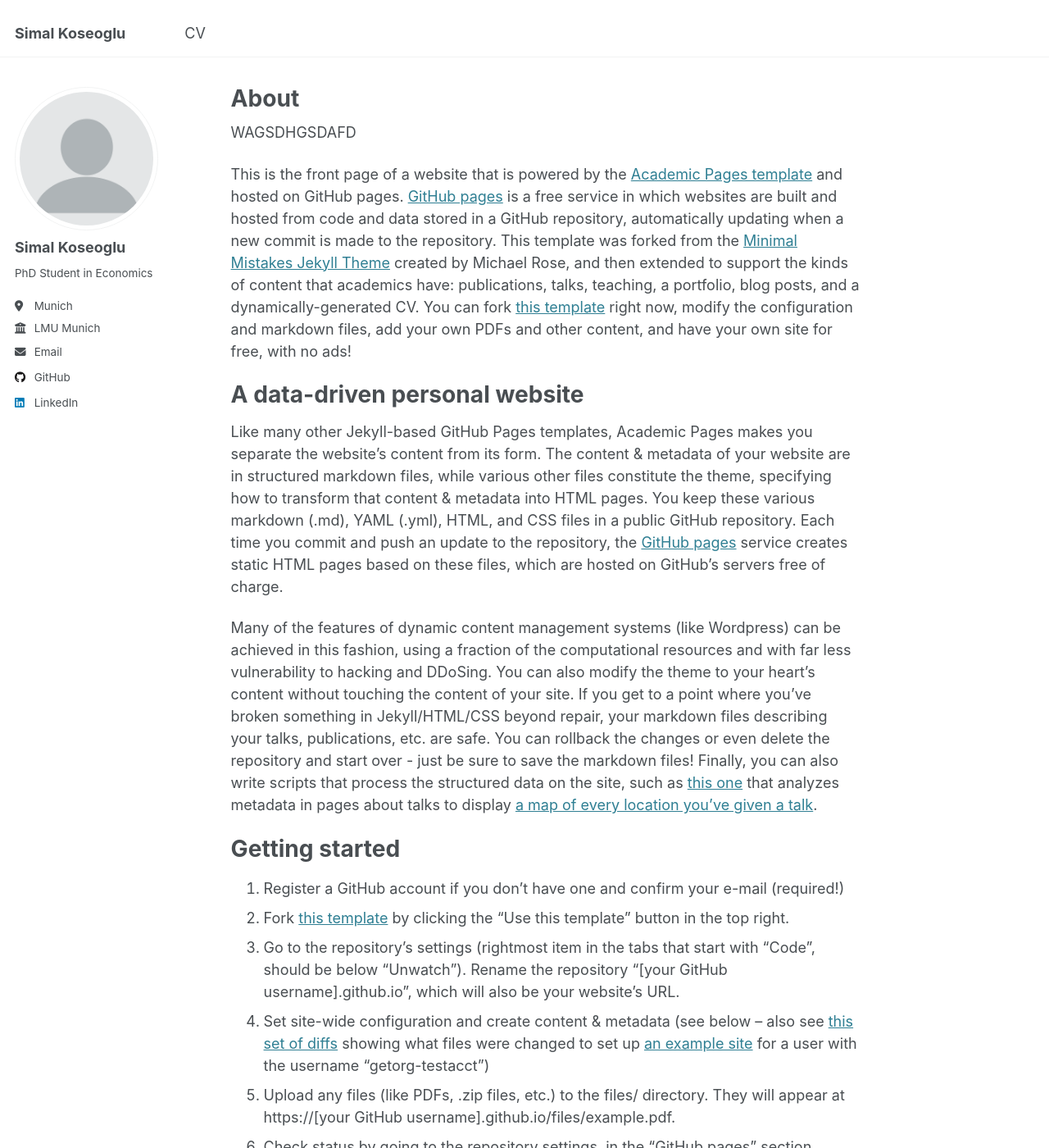
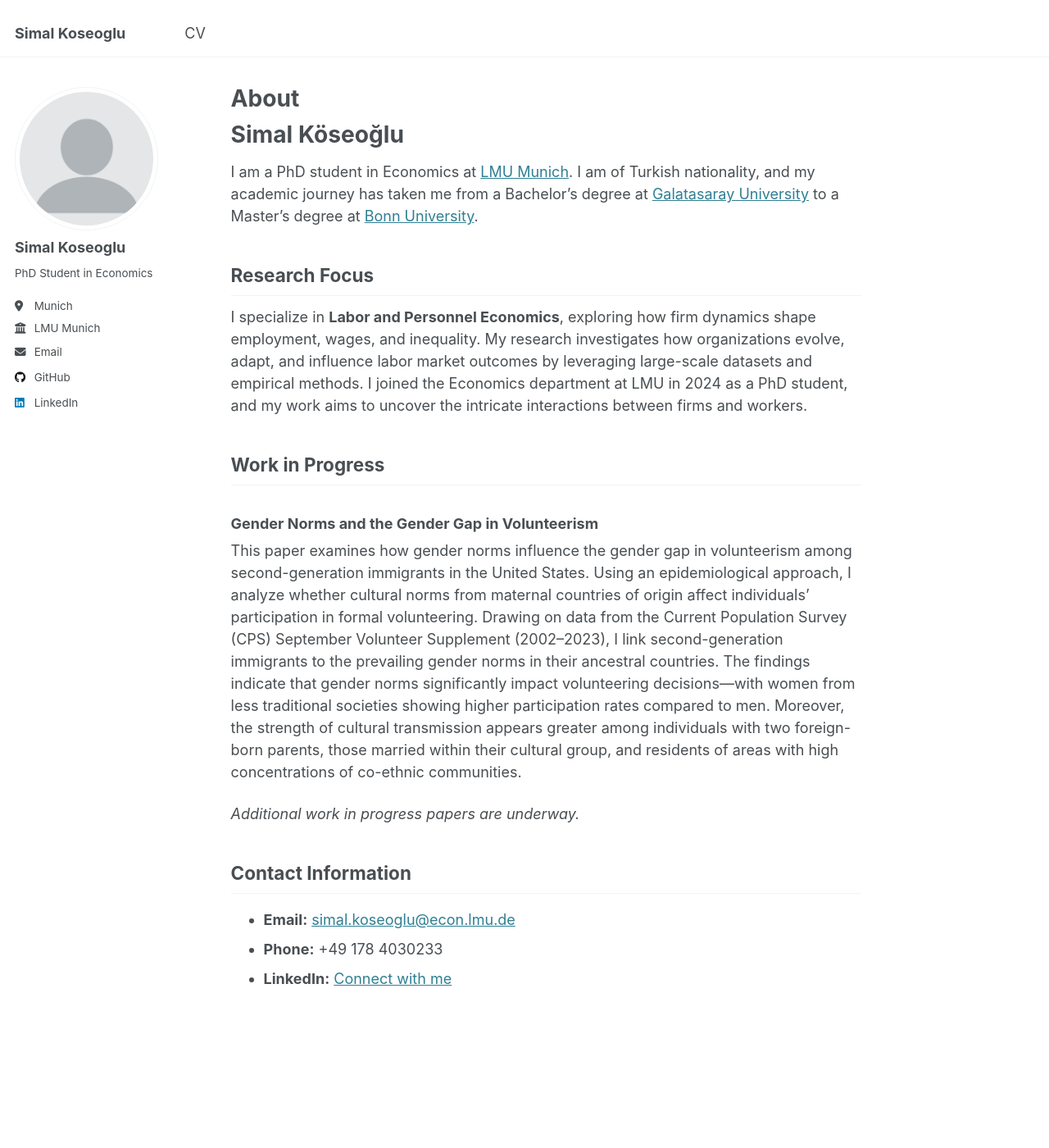
Before and after one commit to simalkoseoglu/simalkoseoglu.com, a Jekyll site: the page built from _pages/about.md, in a window 1280 px wide and 1400 px high. Shown: the whole window at 82% size. Built offline with Jekyll 4.4.1, drawn with Linux system fonts in a browser that asks for light colours; some of the changed text lies outside the part shown.

Commit message:
Update about.md
1

```diff
--- a/_pages/about.md
+++ b/_pages/about.md
@@ -6,45 +6,24 @@ redirect_from:
   - /about/
   - /about.html
 ---
-WAGSDHGSDAFD
+# Simal Köseoğlu
 
-This is the front page of a website that is powered by the [Academic Pages template](https://github.com/academicpages/academicpages.github.io) and hosted on GitHub pages. [GitHub pages](https://pages.github.com) is a free service in which websites are built and hosted from code and data stored in a GitHub repository, automatically updating when a new commit is made to the repository. This template was forked from the [Minimal Mistakes Jekyll Theme](https://mmistakes.github.io/minimal-mistakes/) created by Michael Rose, and then extended to support the kinds of content that academics have: publications, talks, teaching, a portfolio, blog posts, and a dynamically-generated CV. You can fork [this template](https://github.com/academicpages/academicpages.github.io) right now, modify the configuration and markdown files, add your own PDFs and other content, and have your own site for free, with no ads!
+I am a PhD student in Economics at [LMU Munich](https://www.en.econ.lmu.de/index.html). I am of Turkish nationality, and my academic journey has taken me from a Bachelor’s degree at [Galatasaray University](https://www.gsu.edu.tr/en) to a Master’s degree at [Bonn University](https://www.uni-bonn.de/en).
 
-A data-driven personal website
-======
-Like many other Jekyll-based GitHub Pages templates, Academic Pages makes you separate the website's content from its form. The content & metadata of your website are in structured markdown files, while various other files constitute the theme, specifying how to transform that content & metadata into HTML pages. You keep these various markdown (.md), YAML (.yml), HTML, and CSS files in a public GitHub repository. Each time you commit and push an update to the repository, the [GitHub pages](https://pages.github.com/) service creates static HTML pages based on these files, which are hosted on GitHub's servers free of charge.
+## Research Focus
 
-Many of the features of dynamic content management systems (like Wordpress) can be achieved in this fashion, using a fraction of the computational resources and with far less vulnerability to hacking and DDoSing. You can also modify the theme to your heart's content without touching the content of your site. If you get to a point where you've broken something in Jekyll/HTML/CSS beyond repair, your markdown files describing your talks, publications, etc. are safe. You can rollback the changes or even delete the repository and start over - just be sure to save the markdown files! Finally, you can also write scripts that process the structured data on the site, such as [this one](https://github.com/academicpages/academicpages.github.io/blob/master/talkmap.ipynb) that analyzes metadata in pages about talks to display [a map of every location you've given a talk](https://academicpages.github.io/talkmap.html).
+I specialize in **Labor and Personnel Economics**, exploring how firm dynamics shape employment, wages, and inequality. My research investigates how organizations evolve, adapt, and influence labor market outcomes by leveraging large-scale datasets and empirical methods. I joined the Economics department at LMU in 2024 as a PhD student, and my work aims to uncover the intricate interactions between firms and workers.
 
-Getting started
-======
-1. Register a GitHub account if you don't have one and confirm your e-mail (required!)
-1. Fork [this template](https://github.com/academicpages/academicpages.github.io) by clicking the "Use this template" button in the top right.
-1. Go to the repository's settings (rightmost item in the tabs that start with "Code", should be below "Unwatch"). Rename the repository "[your GitHub username].github.io", which will also be your website's URL.
-1. Set site-wide configuration and create content & metadata (see below -- also see [this set of diffs](http://archive.is/3TPas) showing what files were changed to set up [an example site](https://getorg-testacct.github.io) for a user with the username "getorg-testacct")
-1. Upload any files (like PDFs, .zip files, etc.) to the files/ directory. They will appear at https://[your GitHub username].github.io/files/example.pdf.
-1. Check status by going to the repository settings, in the "GitHub pages" section
+## Work in Progress
 
-Site-wide configuration
-------
-The main configuration file for the site is in the base directory in [_config.yml](https://github.com/academicpages/academicpages.github.io/blob/master/_config.yml), which defines the content in the sidebars and other site-wide features. You will need to replace the default variables with ones about yourself and your site's github repository. The configuration file for the top menu is in [_data/navigation.yml](https://github.com/academicpages/academicpages.github.io/blob/master/_data/navigation.yml). For example, if you don't have a portfolio or blog posts, you can remove those items from that navigation.yml file to remove them from the header.
+### Gender Norms and the Gender Gap in Volunteerism
 
-Create content & metadata
-------
-For site content, there is one markdown file for each type of content, which are stored in directories like _publications, _talks, _posts, _teaching, or _pages. For example, each talk is a markdown file in the [_talks directory](https://github.com/academicpages/academicpages.github.io/tree/master/_talks). At the top of each markdown file is structured data in YAML about the talk, which the theme will parse to do lots of cool stuff. The same structured data about a talk is used to generate the list of talks on the [Talks page](https://academicpages.github.io/talks), each [individual page](https://academicpages.github.io/talks/2012-03-01-talk-1) for specific talks, the talks section for the [CV page](https://academicpages.github.io/cv), and the [map of places you've given a talk](https://academicpages.github.io/talkmap.html) (if you run this [python file](https://github.com/academicpages/academicpages.github.io/blob/master/talkmap.py) or [Jupyter notebook](https://github.com/academicpages/academicpages.github.io/blob/master/talkmap.ipynb), which creates the HTML for the map based on the contents of the _talks directory).
+This paper examines how gender norms influence the gender gap in volunteerism among second-generation immigrants in the United States. Using an epidemiological approach, I analyze whether cultural norms from maternal countries of origin affect individuals’ participation in formal volunteering. Drawing on data from the Current Population Survey (CPS) September Volunteer Supplement (2002–2023), I link second-generation immigrants to the prevailing gender norms in their ancestral countries. The findings indicate that gender norms significantly impact volunteering decisions—with women from less traditional societies showing higher participation rates compared to men. Moreover, the strength of cultural transmission appears greater among individuals with two foreign-born parents, those married within their cultural group, and residents of areas with high concentrations of co-ethnic communities.
 
-**Markdown generator**
+*Additional work in progress papers are underway.*
 
-The repository includes [a set of Jupyter notebooks](https://github.com/academicpages/academicpages.github.io/tree/master/markdown_generator
-) that converts a CSV containing structured data about talks or presentations into individual markdown files that will be properly formatted for the Academic Pages template. The sample CSVs in that directory are the ones I used to create my own personal website at stuartgeiger.com. My usual workflow is that I keep a spreadsheet of my publications and talks, then run the code in these notebooks to generate the markdown files, then commit and push them to the GitHub repository.
+## Contact Information
 
-How to edit your site's GitHub repository
-------
-Many people use a git client to create files on their local computer and then push them to GitHub's servers. If you are not familiar with git, you can directly edit these configuration and markdown files directly in the github.com interface. Navigate to a file (like [this one](https://github.com/academicpages/academicpages.github.io/blob/master/_talks/2012-03-01-talk-1.md) and click the pencil icon in the top right of the content preview (to the right of the "Raw | Blame | History" buttons). You can delete a file by clicking the trashcan icon to the right of the pencil icon. You can also create new files or upload files by navigating to a directory and clicking the "Create new file" or "Upload files" buttons.
-
-Example: editing a markdown file for a talk
-![Editing a markdown file for a talk](/images/editing-talk.png)
-
-For more info
-------
-More info about configuring Academic Pages can be found in [the guide](https://academicpages.github.io/markdown/), the [growing wiki](https://github.com/academicpages/academicpages.github.io/wiki), and you can always [ask a question on GitHub](https://github.com/academicpages/academicpages.github.io/discussions). The [guides for the Minimal Mistakes theme](https://mmistakes.github.io/minimal-mistakes/docs/configuration/) (which this theme was forked from) might also be helpful.
+- **Email:** [simal.koseoglu@econ.lmu.de](mailto:simal.koseoglu@econ.lmu.de)
+- **Phone:** +49 178 4030233
+- **LinkedIn:** [Connect with me](#)
```
